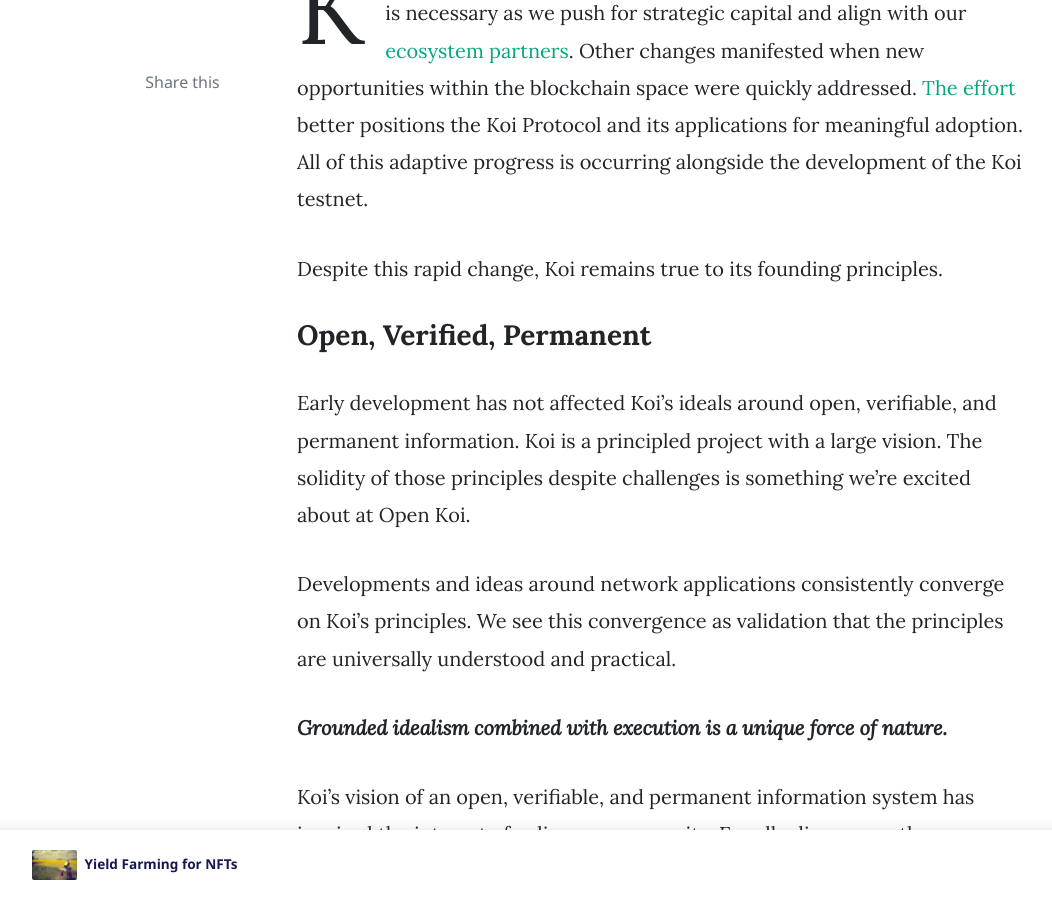
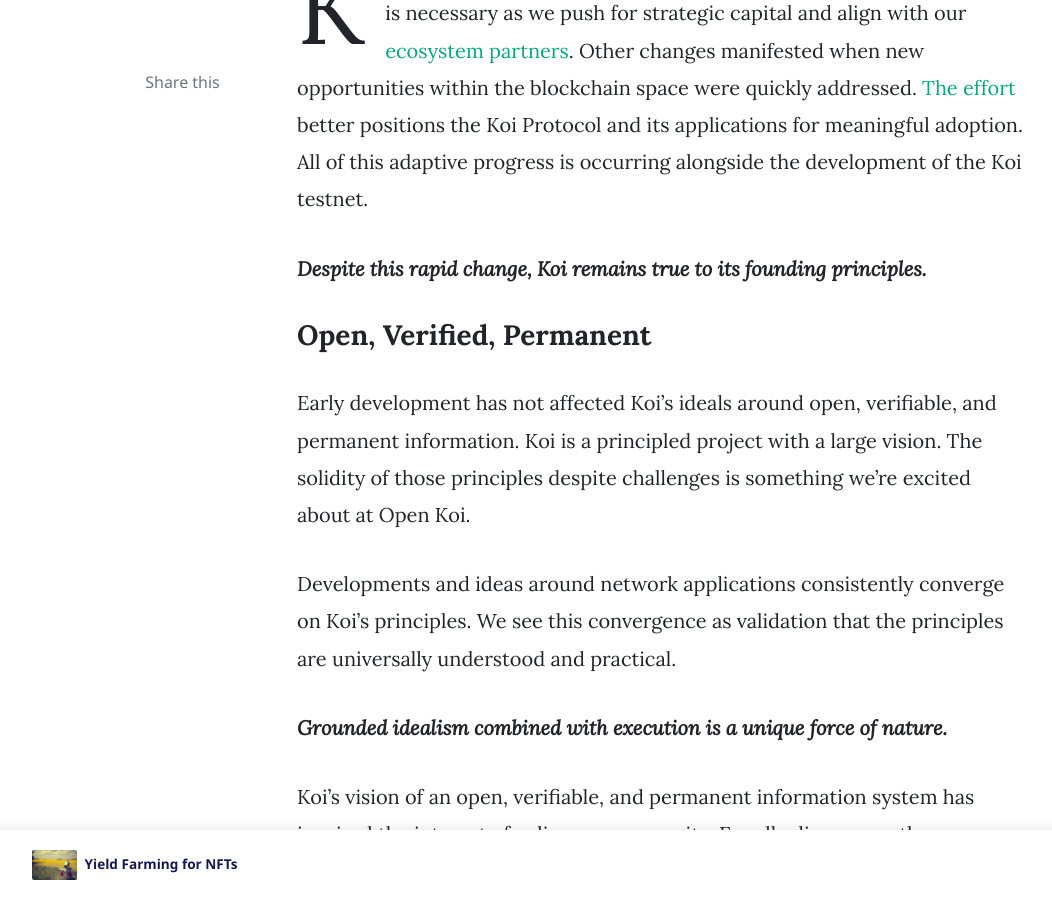
Before and after one commit to tykoii/blog, a Jekyll site: the page built from _posts/2021-03-11-Koi:-a-Principled-Project.markdown, in a window 1280 px wide and 900 px high, scrolled down 555 px. Shown: the whole window, without its empty margins (73-1125 px from the left). Built offline with Jekyll 4.4.1, drawn with Linux system fonts in a browser that asks for light colours; nearby versions of some CDN libraries; comment, search, counter and statistics services are not loaded.

```diff
--- a/_posts/2021-03-11-Koi:-a-Principled-Project.markdown
+++ b/_posts/2021-03-11-Koi:-a-Principled-Project.markdown
@@ -7,7 +7,7 @@ image: assets/images/principled-protocol.jpg
 
 Koi, although in its infancy, has changed shape many times. Iteration is necessary as we push for strategic capital and align with our [ecosystem partners](https://www.arweave.org/). Other changes manifested when new opportunities within the blockchain space were quickly addressed. [The effort](https://blog.openkoi.com/Yield-Farming-for-NFTs/) better positions the Koi Protocol and its applications for meaningful adoption. All of this adaptive progress is occurring alongside the development of the Koi testnet.
 
-Despite this rapid change, Koi remains true to its founding principles.
+__*Despite this rapid change, Koi remains true to its founding principles.*__
 
 ### Open, Verified, Permanent
 Early development has not affected Koi's ideals around open, verifiable, and permanent information. Koi is a principled project with a large vision. The solidity of those principles despite challenges is something we're excited about at Open Koi.
```
